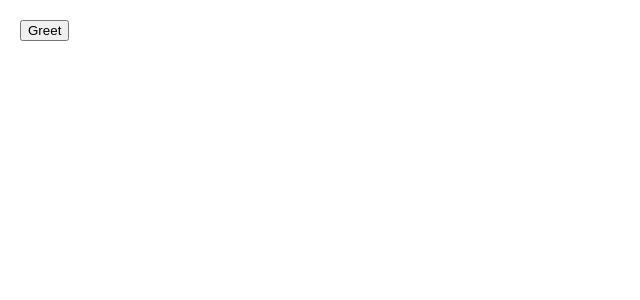
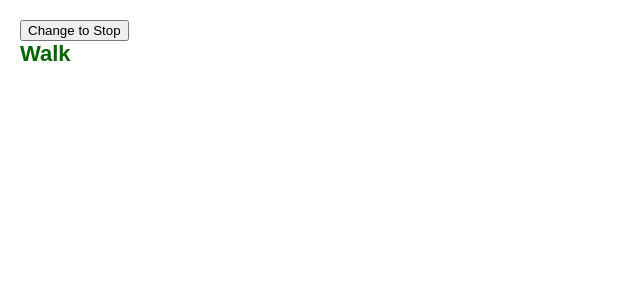
Before and after one commit to yomu85/react-tictactoe, a React (Create React App) app: page / in a window 1280 px wide. Shown: the top 300 px of the page, without its empty margins (0-640 px from the left). Built offline with nearby package versions, Linux system fonts and the light colour scheme.

Commit message:
day7 완료

```diff
--- a/src/day07/index.jsx
+++ b/src/day07/index.jsx
@@ -1,12 +1,159 @@
-export default function FeedbackForm() {
+// 챌린지1
+import { useState } from 'react';
+
+export default function TrafficLight() {
+  const [walk, setWalk] = useState(true);
+
   function handleClick() {
-    const name = prompt('What is your name?');
-    alert(`Hello, ${name}!`);
+    setWalk(!walk);
+    alert(walk ? 'Stop is next' : 'Walk is next');
   }
 
   return (
-    <button onClick={handleClick}>
-      Greet
-    </button>
+    <>
+      <button onClick={handleClick}>
+        Change to {walk ? 'Stop' : 'Walk'}
+      </button>
+      <h1 style={{
+        color: walk ? 'darkgreen' : 'darkred'
+      }}>
+        {walk ? 'Walk' : 'Stop'}
+      </h1>
+    </>
   );
 }
+
+// import { useState } from 'react';
+
+// export default function Form() {
+//   const [to, setTo] = useState('Alice');
+//   const [message, setMessage] = useState('Hello');
+
+//   function handleSubmit(e) {
+//     e.preventDefault();
+//     setTimeout(() => {
+//       alert(`You said ${message} to ${to}`);
+//     }, 5000);
+//   }
+
+//   return (
+//     <form onSubmit={handleSubmit}>
+//       <label>
+//         To:{' '}
+//         <select
+//           value={to}
+//           onChange={e => setTo(e.target.value)}>
+//           <option value="Alice">Alice</option>
+//           <option value="Bob">Bob</option>
+//         </select>
+//       </label>
+//       <textarea
+//         placeholder="Message"
+//         value={message}
+//         onChange={e => setMessage(e.target.value)}
+//       />
+//       <button type="submit">Send</button>
+//     </form>
+//   );
+// }
+
+
+// import { useState } from 'react';
+
+// export default function Counter() {
+//   const [number, setNumber] = useState(0);
+
+//   return (
+//     <>
+//       <h1>{number}</h1>
+//       <button onClick={() => {
+//         setNumber(number + 5);
+//         setTimeout(() => {
+//           alert(number);
+//         }, 1500);
+//       }}>+5</button>
+//     </>
+//   )
+// }
+
+// import { useState } from 'react';
+
+// export default function Form() {
+//   const [isSent, setIsSent] = useState(false);
+//   const [message, setMessage] = useState('Hi!');
+//   if (isSent) {
+//     return <h1>Your message is on its way!</h1>
+//   }
+//   return (
+//     <form onSubmit={(e) => {
+//       e.preventDefault();
+//       setIsSent(true);
+//       sendMessage(message);
+//     }}>
+//       <textarea
+//         placeholder="Message"
+//         value={message}
+//         onChange={e => setMessage(e.target.value)}
+//       />
+//       <button type="submit">Send</button>
+//     </form>
+//   );
+// }
+
+// function sendMessage(message) {
+//   // ...
+// }
+
+
+// import { useState, useEffect } from "react";
+
+// export default function Counter() {
+//   const [count, setCount] = useState(0);
+
+//   function handleClick() {
+//     setCount(count + 1);
+//     setCount(count + 1);
+//     setCount(count + 1);
+//   }
+
+//   return <button onClick={handleClick}>Count: {count}</button>;
+// }
+
+// export default function Clock() {
+//   const [time, setTime] = useState(new Date().toLocaleTimeString());
+
+//   useEffect(() => {
+//     const timer = setInterval(() => {
+//       setTime(new Date().toLocaleTimeString());
+//     }, 1000);
+//     return () => clearInterval(timer);
+//   }, []);
+
+//   return (
+//     <>
+//       <h1>{time}</h1>
+//       <input placeholder="타이핑 해보세요" />
+//     </>
+//   );
+// }
+
+
+// export default function Gallery() {
+//   return (
+//     <section>
+//       <h1>Inspiring Sculptures</h1>
+//       <Image />
+//       <Image />
+//       <Image />
+//     </section>
+//   );
+// }
+
+// function Image() {
+//   return (
+//     <img
+//       src="https://i.imgur.com/ZF6s192.jpg"
+//       alt="'Floralis Genérica' by Eduardo Catalano: a gigantic metallic flower sculpture with reflective petals"
+//     />
+//   );
+// }
```
